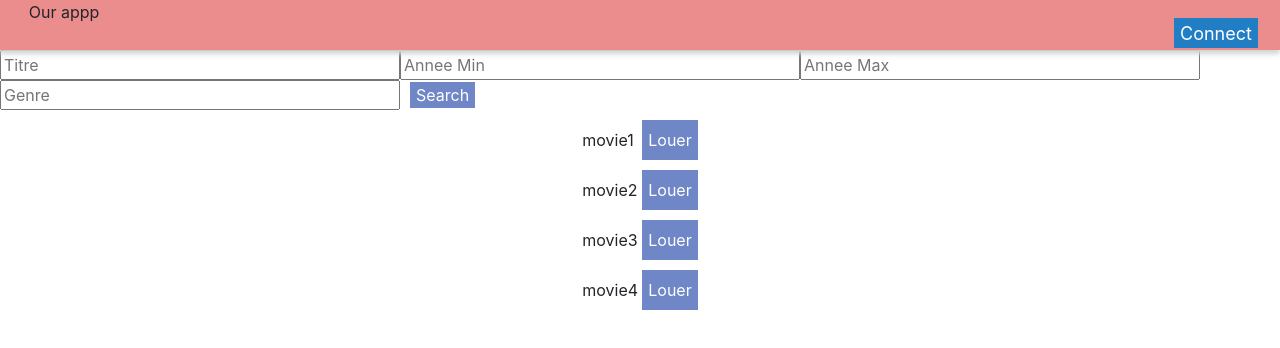
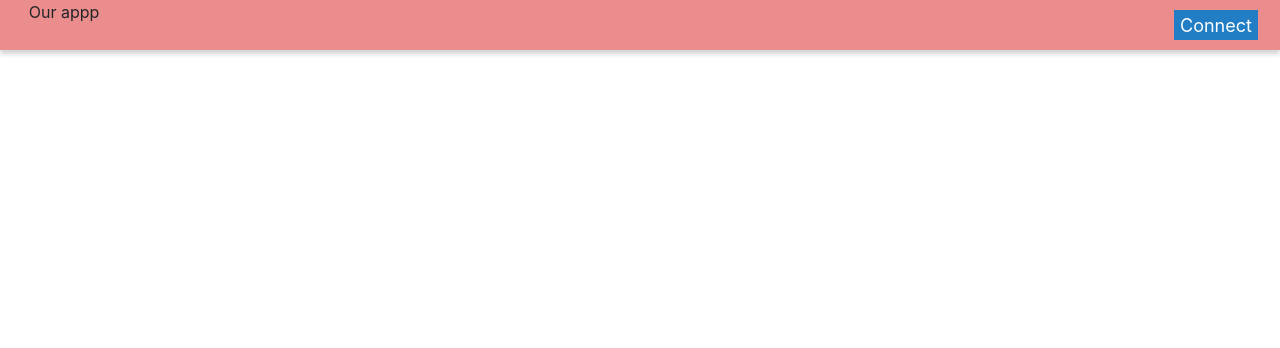
Before and after one commit to LOG660/LOG660_FR_TP2, a React (Create React App) app: page / in a window 1280 px wide. Shown: the top 348 px of the page. Built offline with nearby package versions, Linux system fonts and the light colour scheme.

Commit message:
Fix Login, location and

```diff
--- a/src/App.js
+++ b/src/App.js
@@ -1,19 +1,45 @@
-import React from 'react';
-
+import React, { Component } from 'react';
 import 'bootstrap/dist/css/bootstrap.min.css';
 import Navbar from './components/NavigationMenu'
 import './styles/App.scss';
 import MainPage from './components/MainPage';
 
-function App() {
+export default class App extends Component {
+  constructor(props) {
+    super(props);
+    this.state = {
+      logged: false,
+      user: {
+        nom: '',
+        prenom:'',
+      }
+    }
+  }
+
+
+  render() {
+
+    const setUser = (userObj) => {
+      localStorage.setItem('user', JSON.stringify(userObj))
+      this.setState({ user: userObj });
+      console.log(this.state.user)
+    }
+
+    const setLogged = (value) => {
+      this.setState({logged: value});
+    }
+
     return (
       <div className="app">
-      <Navbar />
+        <Navbar user={this.state.user} setLogged={setLogged.bind(this)} setUser={setUser.bind(this)}/>
         <div className="app-content">
+        {this.state.logged ?
           <MainPage />
+          :
+          null
+        }
         </div>
       </div>
     );
   }
-
-export default App;
+}
--- a/src/components/LoginForm.js
+++ b/src/components/LoginForm.js
@@ -13,16 +13,32 @@ export default class LoginForm extends Component {
     }
     render() {
 
-        const login = (e) => {
+
+
+    const setUser = (userObj) => {
+        localStorage.setItem('user', JSON.parse(userObj))
+        this.setState({ user: userObj });
+      }
+
+        const handleLogin = (e) => {
             e.preventDefault()
             const { email, password } = this.state;
             fetch(`http://localhost:8080/LOG660-TP2/User?email=${email}&password=${password}`)
                 .then(response => {
-                    if(response.ok){
-                        this.setState({showErrorMessage: false});
+                    if (response.status === 200) {
+                        console.log(response)
+                        this.setState({
+                            showErrorMessage: false
+                        });
+                        this.props.handleClose();
                         response.json().then(user => {
                             this.props.setUser(user);
                             this.props.handleClose();
+                            this.props.setLogged(true);
+                        })
+                    } else {
+                        this.setState({
+                            showErrorMessage: true
                         })
                     }
                 })
@@ -40,7 +56,7 @@ export default class LoginForm extends Component {
                 {this.state.showErrorMessage &&
                     <p>{this.state.errorMessage}</p>
                 }
-                <Form onSubmit={login.bind(this)}>
+                <Form>
                     <Form.Group controlId="formGroupEmail">
                         <Form.Label>Email address</Form.Label>
                         <Form.Control defaultValue="RobertCFlores21@gmail.com" name="email" type="email" placeholder="Enter email" onChange={(e) => handleChange(e)} />
@@ -52,7 +68,7 @@ export default class LoginForm extends Component {
                     <Form.Group id="formGridCheckbox">
                         <Form.Check type="checkbox" variant="dark" label="Remember me" />
                     </Form.Group>
-                    <button className="button-themed" type="submit">
+                    <button className="button-themed" type="submit" onClick={(e) => handleLogin(e)}>
                         Login
                         </button>
                 </Form>
--- a/src/components/MainPage.js
+++ b/src/components/MainPage.js
@@ -1,7 +1,5 @@
 import React, { Component } from 'react';
 import Movie from './Movie'
-import Form from 'react-bootstrap/Form';
-import Col from 'react-bootstrap/Col';
 import 'bootstrap/dist/css/bootstrap.min.css';
 
 export default class MainPage extends Component {
@@ -10,22 +8,14 @@ export default class MainPage extends Component {
         super(props);
         this.state = {
             titre: 'Jungle',
-            anneeMin: '',
-            anneeMax: '',
+            annee: 0,
+            affiche: '',
             genre: '',
+            duree: 0,
+            realisateur: '',
+            langue: '',
+            roles: '',
             movies: [
-                {
-                    name: "movie1"
-                },
-                {
-                    name: "movie2"
-                },
-                {
-                    name: "movie3"
-                },
-                {
-                    name: "movie4"
-                }
             ]
         }
     }
@@ -40,30 +30,50 @@ export default class MainPage extends Component {
 
         const handleSubmit = (e) => {
             e.preventDefault()
-            const { titre, anneeMin, anneeMax, genre } = this.state;
-            console.log(titre)
-            fetch(`http://localhost:8080/LOG660-TP2/Film?titre=${titre}`)
-            .then(response => {
-                console.log(response)
-            }).then(data => {
-                console.log(data)
-            })
+            const { titre, annee, genre, duree, realisateur, langue, roles } = this.state;
+            var url =  new URL('http://localhost:8080/LOG660-TP2/Film');
+            const params = {
+                titre,
+                annee,
+                duree,
+                genre,
+                realisateur,
+                langue,
+                roles
+            }
+            Object.keys(params).forEach(key => url.searchParams.append(key, params[key]))
+            fetch(url)
+                .then(response => {
+                    if (response.status === 200) {
+                        response.json()
+                            .then(data => {
+                                console.log()
+                                let movies = []
+                                Object.values(data).map(d => movies.push(d));
+                                this.setState({ movies: movies[0]})
+                            })
+                    }
+
+                })
         }
 
         return (
             <div className="main-container flex-column">
-                <div className="flex-row justify-content-center search">
+                <div className="search">
                     <form className="flex-column">
                         <input type="text" name="titre" placeholder="Titre" onChange={(e) => handleChange(e)} />
-                        <input type="text" name="anneeMin" placeholder="Annee Min" onChange={(e) => handleChange(e)} />
-                        <input type="text" name="anneeMax" placeholder="Annee Max" onChange={(e) => handleChange(e)} />
+                        <input type="text" name="annee" placeholder="Annee" onChange={(e) => handleChange(e)} />
                         <input type="text" name="genre" placeholder="Genre" onChange={(e) => handleChange(e)} />
+                        <input type="text" name="duree" placeholder="Duree" onChange={(e) => handleChange(e)} />
+                        <input type="text" name="realisateur" placeholder="Realisateur" onChange={(e) => handleChange(e)} />
+                        <input type="text" name="langue" placeholder="Langue" onChange={(e) => handleChange(e)} />
+                        <input type="text" name="role" placeholder="Role" onChange={(e) => handleChange(e)} />
                         <button type="submit" onClick={(e) => handleSubmit(e)}>
                             Search
                         </button>
                     </form>
                 </div>
-                <div className="flex-column justify-content-center content">
+                <div className="flex-column justify-content-center content">}
                     {this.state.movies.map((movie, index) => (
                         <Movie key={index} movie={movie} />
                     ))}
--- a/src/components/Movie.js
+++ b/src/components/Movie.js
@@ -12,21 +12,26 @@ export default class MainPage extends Component {
 
 
     render() {
-		const handleChange = (event) => {
-            this.setState({
-                [event.target.name]: event.target.value,
-            });
-        }
 
-        const handleRent = (event) => {
-            //logic pour louer
+        const handleRent = (e) => {
+            e.preventDefault();
+            let user = JSON.parse(localStorage.getItem('user'));
+            console.log(user)
+            let movieid = this.props.movie.id
+            let userid = user.id;
 
+            fetch(`http://localhost:8080/LOG660-TP2/Location?user=${userid}&film=${movieid}`, {
+                method: 'POST'
+            })
+            .then(response => {
+                console.log(response)
+            })
         }
 
         return (
             <div className="movie-container flex-row">
-                <p>{this.props.movie.name}</p>
-                <button className=""  onClick={() => handleRent()}>
+                <p>{this.props.movie.titre}({this.props.movie.annee})</p>
+                <button className=""  onClick={(e) => handleRent(e)}>
                     Louer
                 </button>
             </div>
--- a/src/components/NavigationMenu.js
+++ b/src/components/NavigationMenu.js
@@ -1,6 +1,4 @@
-import React, { Component } from 'react';
-import Tabs from 'react-bootstrap/Tabs'
-import Tab from 'react-bootstrap/Tab'
+import React  from 'react';
 import Modal from 'react-bootstrap/Modal'
 import LoginForm from './LoginForm.js';
 
@@ -9,23 +7,29 @@ class NavigationMenu extends React.Component {
         super(props);
         this.state = {
             show: false,
-            user: {
-                nom: '',
-                prenom:''
-            }
         }
     }
 
     render() {
         const handleClose = () => {
-			this.setState({ show: false });
-		};
-		const handleShow = () => {
-			this.setState({ show: true });
+            this.setState({ show: false });
         };
-        const setUser = (userObj) => {
-            this.setState({user: userObj});
-            console.log(this.state.user)
+        const handleShow = () => {
+            this.setState({ show: true });
+        };
+
+        const userExistInLocal = () => {
+            let user = JSON.parse(localStorage.getItem('user'));
+            if (user === null)
+            return false;
+            else
+            return true;
+        }
+        const handleLogout = (event) => {
+            localStorage.setItem('user', null)
+            this.setState({
+                user: {}
+            });
         }
         return (
             <>
@@ -35,8 +39,16 @@ class NavigationMenu extends React.Component {
                     </div>
                     <div className="flex"></div>
                     <div className="right flex-10">
-                        <p>{this.state.user.nom} {this.state.user.prenom}</p>
-                        <button className="action-btn" onClick={handleShow.bind(this)}>Connect</button>
+                        {userExistInLocal() ?
+                            <div className="flex-row">
+
+                                <p>{JSON.parse(localStorage.getItem('user')).prenom} {JSON.parse(localStorage.getItem('user')).nom} </p>
+                                <button className="action-btn" onClick={() => handleLogout()}>Logout</button>
+                            </div>
+                            :
+                            <button className="action-btn" onClick={() => handleShow()}>Connect</button>
+                        }
+
                     </div>
                 </div>
                 <Modal
@@ -49,7 +61,7 @@ class NavigationMenu extends React.Component {
                         <Modal.Header>
                             <h2>Login</h2>
                         </Modal.Header>
-                        <LoginForm setUser={setUser.bind(this)} handleClose={handleClose.bind(this)} />
+                        <LoginForm setUser={this.props.setUser.bind(this)} setLogged={this.props.setLogged.bind(this)} handleClose={handleClose.bind(this)} />
                     </Modal.Body>
                 </Modal>
             </>
--- a/src/styles/mainpage.scss
+++ b/src/styles/mainpage.scss
@@ -3,8 +3,6 @@
 
     .search {
         align-items: center;
-        min-height: 60px;
-        max-height: 60px;
         input {
             width: 400px;
             max-height: 30px;
--- a/src/styles/movie.scss
+++ b/src/styles/movie.scss
@@ -1,7 +1,8 @@
 .movie-container {
-    height: 40px;
+    height: 100%;
     justify-content: center;
     margin: 10px 0;
+    width: 50%;
     p {
         margin: 0;
         vertical-align: middle;
@@ -12,4 +13,13 @@
         background: rgb(111, 134, 199);
         color: white;
     }
+
 }
+.search {
+    form {
+        width: 50% ;
+    }
+}
+.content {
+
+}
```
Also changed, not shown: src/setupTests.js (deleted, +0 -5 lines). Lines whose indentation alone changed are shown as unchanged.
